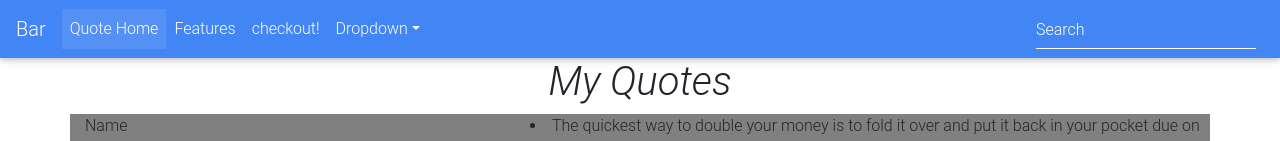
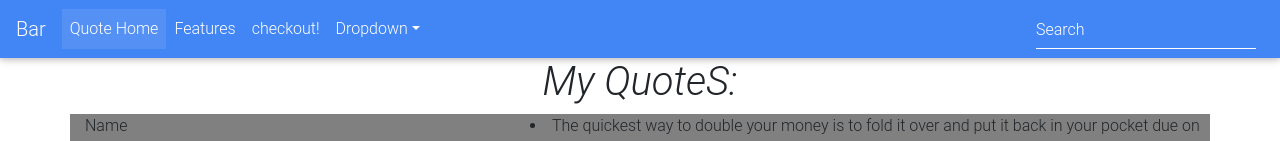
Before and after one commit to johnmwangi/Quotes, an Angular app: page / in a window 1280 px wide. Shown: the top 141 px of the page. Built offline with nearby package versions, Linux system fonts and the light colour scheme.

Commit message:
added read me

```diff
--- a/src/app/quote/quote.component.html
+++ b/src/app/quote/quote.component.html
@@ -1,4 +1,4 @@
-<h1>My Quotes</h1>
+<h1>My QuoteS:</h1>
 
 <div class="container">
 
```
Also changed, not shown: 1 other file (tests, documents, lock files or other folders).
